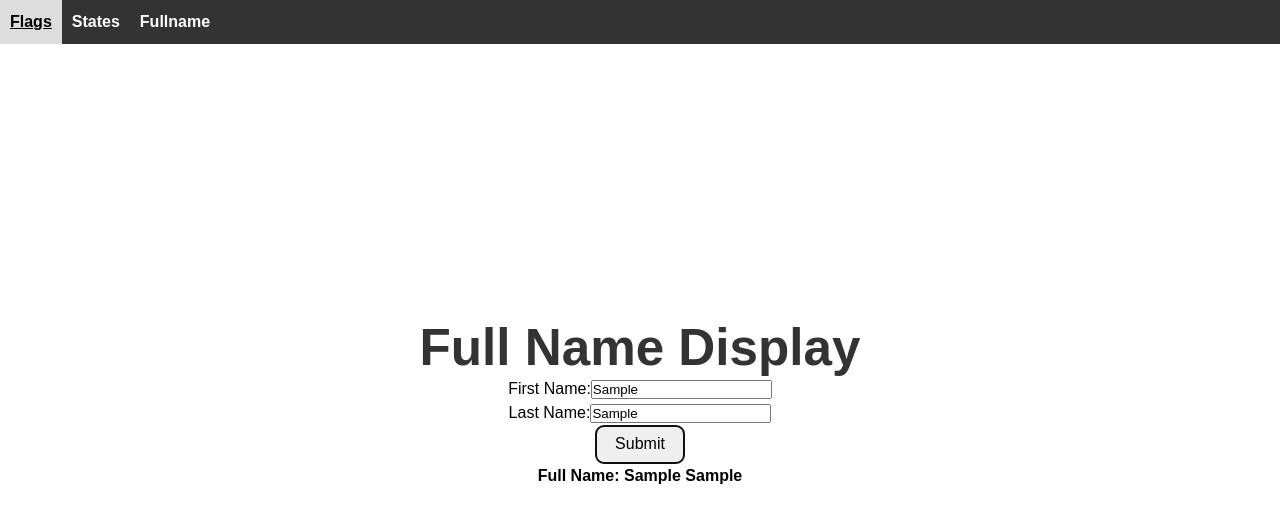
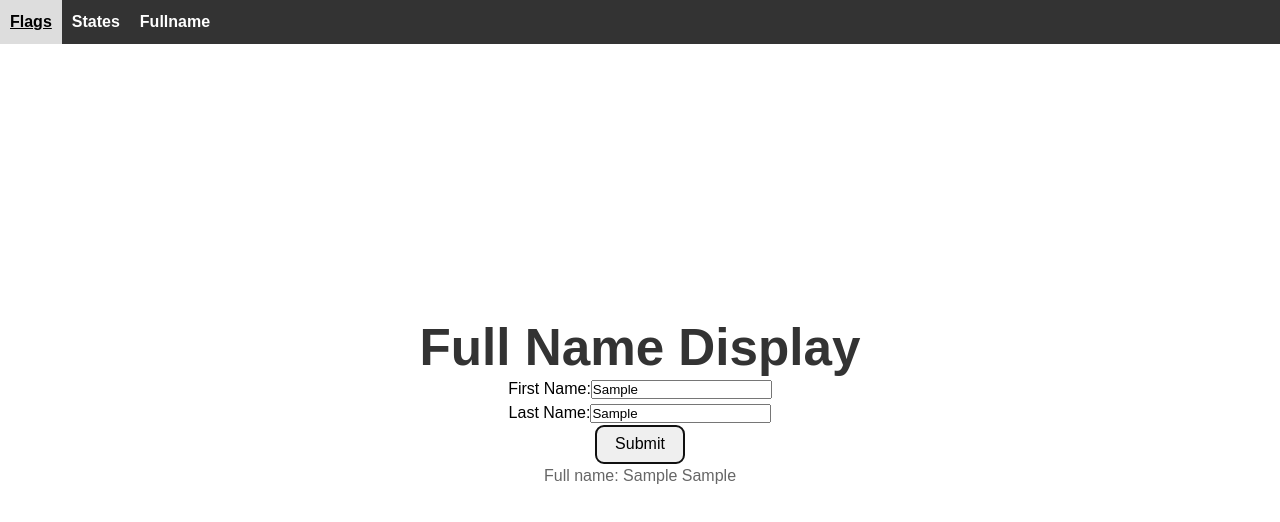
Before and after one commit to aviralrabbit1/react-mini, a React (Vite) app: page /fullname in a window 1280 px wide. Both pictures are taken after typing "Sample", "Sample" into the empty fields and a click on the button "Submit". Shown: the top 522 px of the page. Built offline with nearby package versions, Linux system fonts and the light colour scheme.

Commit message:
:bug: full name display after submit button clicked

```diff
--- a/src/mini/Fullname.jsx
+++ b/src/mini/Fullname.jsx
@@ -4,12 +4,14 @@ const Fullname = () => {
   const [firstName, setFirstName] = useState("");
   const [lastName, setLastName] = useState("");
   const [fullname, setfullname] = useState("");
+  const [submitted, setSubmitted] = useState(false); // New state to track submission
 
     const handleSubmit = (e) => {
         e.preventDefault(); // Prevent the default form submission
         setfullname(`${firstName} ${lastName}`); // Update the fullname state
         // setFirstName(""); // Clear the first name input
         // setLastName(""); // Clear the last name input
+        setSubmitted(true); // Set submitted to true
     };
   return (
     <div style={{
@@ -34,7 +36,7 @@ const Fullname = () => {
             <br />
             <button type="submit">Submit</button>
         </form>
-        <h4>Full Name: {fullname} </h4>
+        {submitted && <p>Full name: {fullname}</p>} {/* Conditionally render the full name */}
     </div>
   )
 }
```
